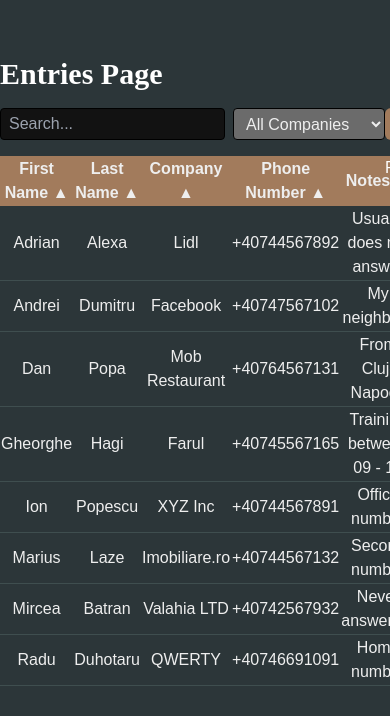
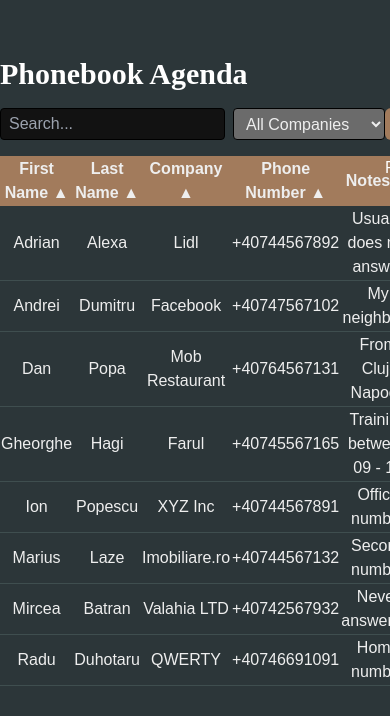
Before and after one commit to raduduhotaru/blueprint, a React (Create React App) app: page / in a window 390 px wide. Shown: the top 716 px of the page. Built offline with nearby package versions, Linux system fonts and the light colour scheme; the HTML template or start-up script is replaced by a standard one.

Commit message:
closed name or phone suggestions if the modal is opened

```diff
--- a/src/pages/Agenda.js
+++ b/src/pages/Agenda.js
@@ -38,6 +38,8 @@ export const Agenda = () => {
   }
 
   const handleOpenModal = () => {
+    setPhoneSuggestions([]);
+    setNameSuggestions([]);
     setIsModalOpen(true);
   };
 
@@ -138,7 +140,7 @@ export const Agenda = () => {
 
   return (
     <div className="container mx-auto mt-14">
-      <h1 className="text-3xl font-bold mb-4">Entries Page</h1>
+      <h1 className="text-3xl font-bold mb-4">Phonebook Agenda</h1>
       <div className="flex">
         <input
           type="text"
```
